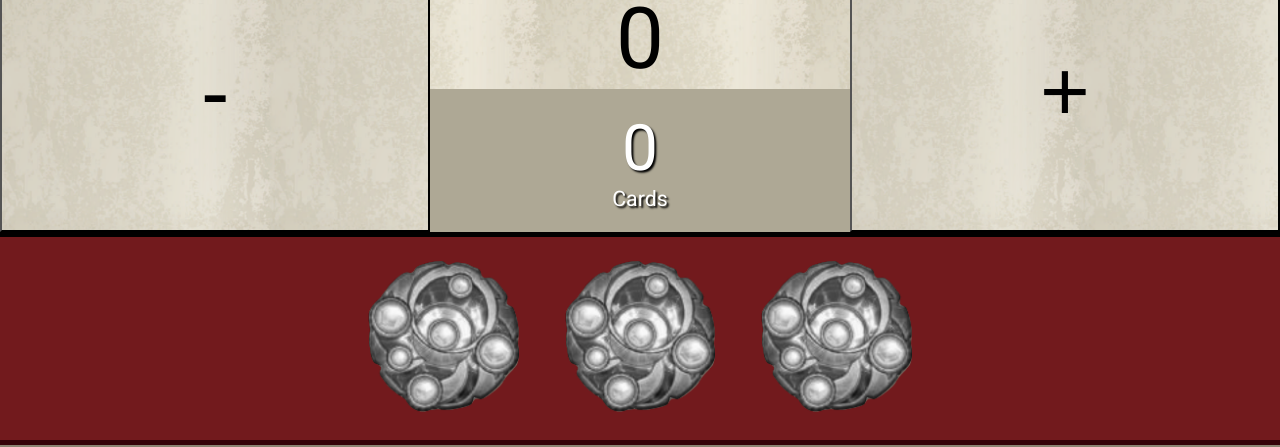
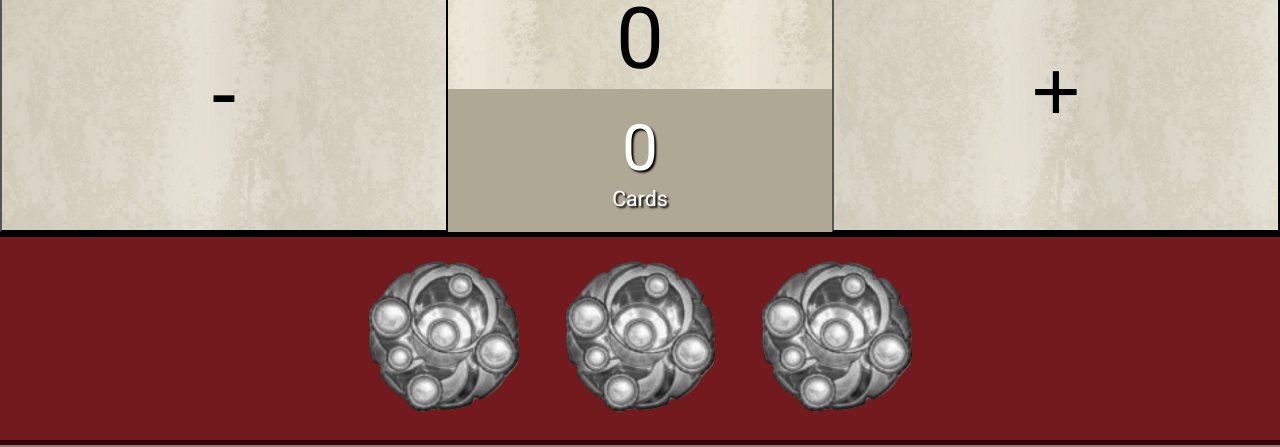
Before and after one commit to trondkla/keyforge.app, a plain HTML site: page index.html in a window 1280 px wide. Shown: the part 95-542 px from the top of the page. Drawn offline with nearby package versions, Linux system fonts and the light colour scheme.

Commit message:
Use percents for centering amber and chain, too go around iOs flex bug

```diff
--- a/styles.css
+++ b/styles.css
@@ -58,10 +58,9 @@ h2 {
   font-size: 4em;
   height: 100%;
   background: rgba(155, 155, 155, 0.1);
-  flex: 2;
-  flex-grow:2;
-  flex-shrink:1;
-  flex-basis:100%;
+
+  display: inline-block;
+  width: 35%;
 }
 
 .horizontal-button-flex {
@@ -74,9 +73,8 @@ h2 {
 }
 
 .horizontal-button-flex .midsection {
-    flex-grow:1;
-    flex-shrink:1;
-    flex-basis:100%;
+    display: inline-block;
+	  width: 30%;
 }
 
 #loadingPageOverlay {
```
